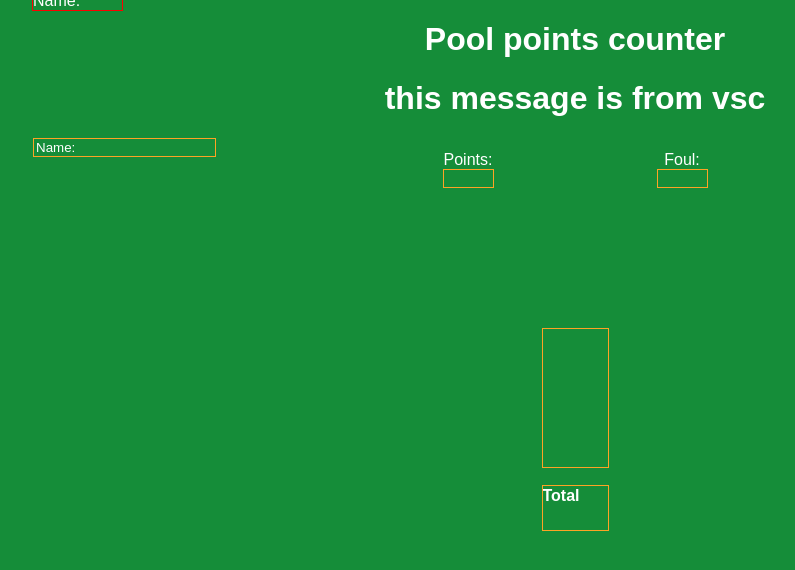
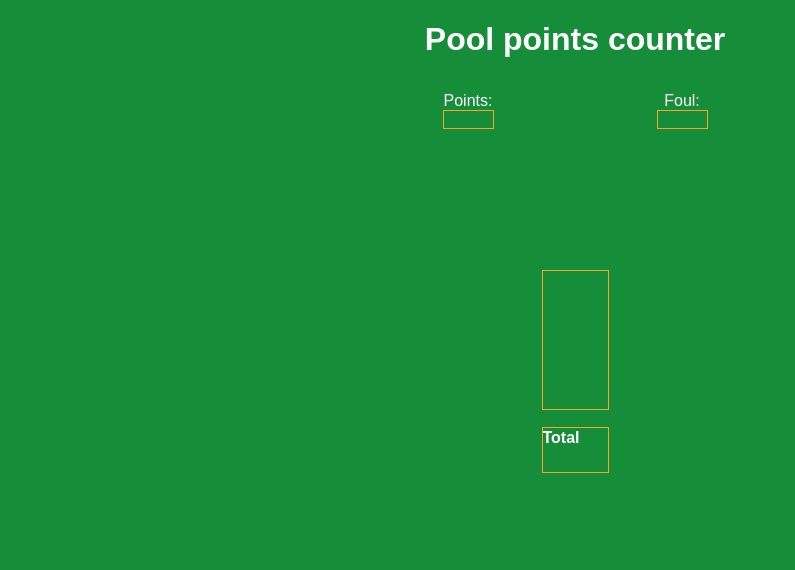
Before and after one commit to robelgeremew/pool-point-counter, a plain HTML site: page Pool point counter/index.html in a window 1280 px wide. Shown: the whole page, without its empty margins (65-860 px from the left). Drawn offline with Linux system fonts and the light colour scheme.

Commit message:
first commit

```diff
--- a/Pool point counter/index.html
+++ b/Pool point counter/index.html
@@ -12,9 +12,9 @@
       <div id="frame-wrapper">
         <!-- place for the name  -->
         <div id="Title"><h1>Pool points counter </h1></div>
-        <h1>this message  is from vsc </h1>
-          <label for="player-name">Player Name:</label>
-          <input type="text" id="player-name" placeholder="Name:" />
+        <!-- the name is irrelevant  -->
+          <!-- <label for="player-name">Player Name:</label> -->
+          <!-- <input type="text" id="pla yer-name" placeholder="Name:" /> -->
         </div>
         <section id="input-wrapper">
           <!-- to hold the foul and point part  -->
```
